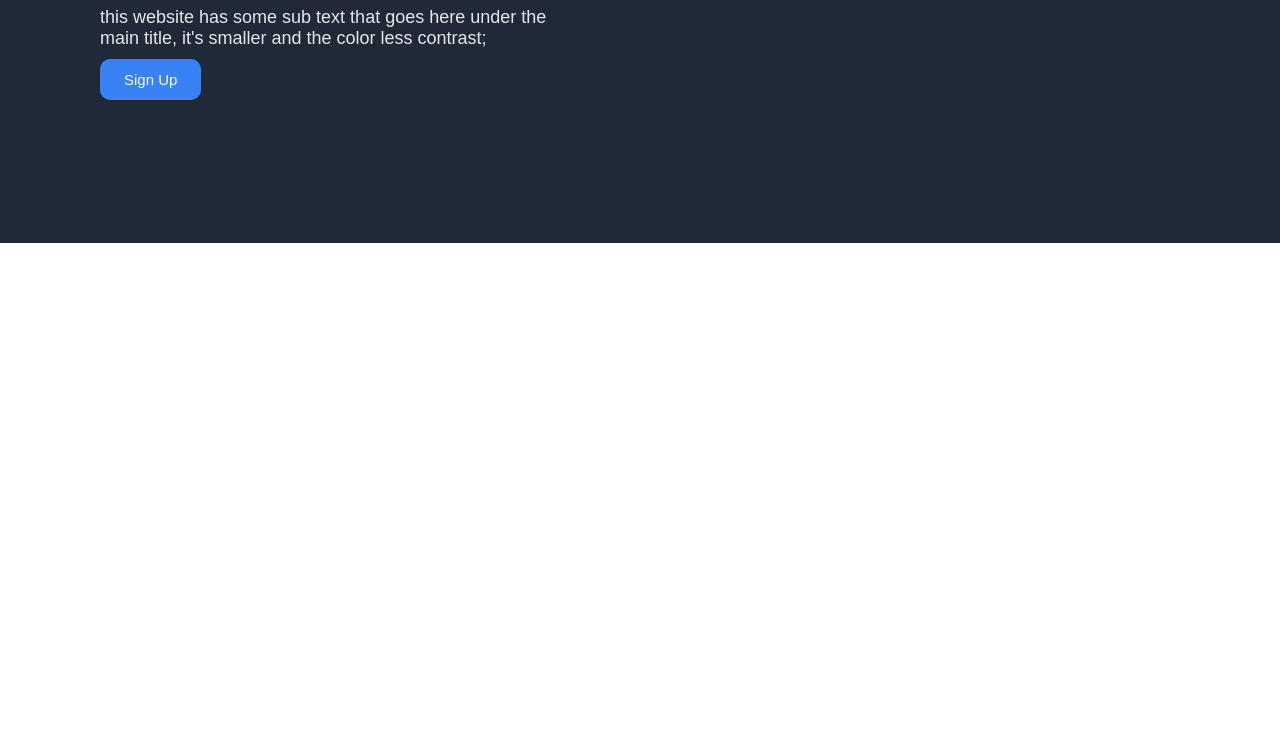
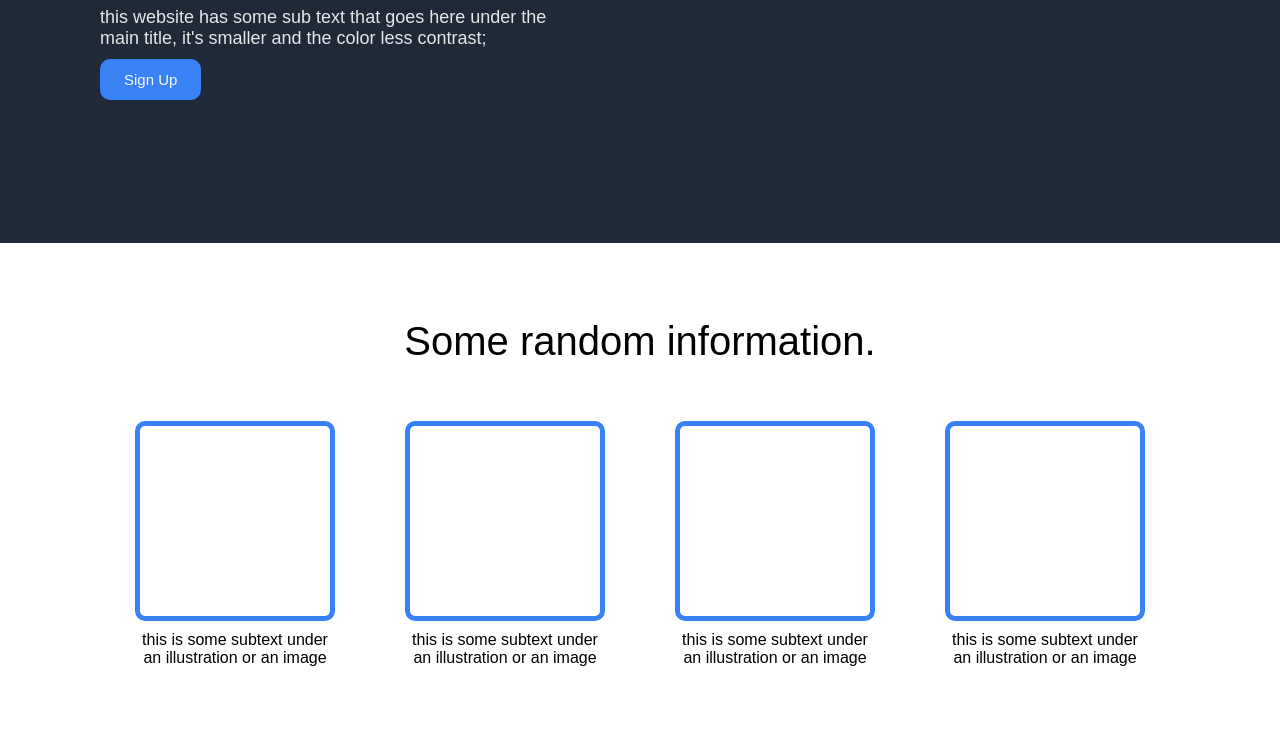
Before and after one commit to Omarkhaledkamal/landing_page, a plain HTML site: page index.html in a window 1280 px wide. Shown: the part 325-1068 px from the top of the page. Before the commit the page ends 800 px from the top, so only its background shows below. Drawn offline with Linux system fonts and the light colour scheme.

Commit message:
now section 2 is symmetrical !

```diff
--- a/css/style.css
+++ b/css/style.css
@@ -60,7 +60,8 @@ a {
 }
 
 .one,
-header {
+header,
+.two {
   display: flex;
   justify-content: center;
   align-items: center;
@@ -78,15 +79,18 @@ header .header {
   padding: 20px;
 }
 
+section {
+  display: flex;
+  width: 1120px;
+  padding: 20px;
+}
+
 .one {
   background-color: #1f2937;
   height: 500px;
 }
 
 .one section {
-  display: flex;
-  width: 1120px;
-  padding: 20px;
   justify-content: space-between;
 }
 
@@ -128,3 +132,38 @@ header .header {
   align-self: flex-start;
   font-size: 15px;
 }
+
+.two section{
+  display: flex;
+  flex-direction: column;
+  height: 500px;
+  justify-content: space-evenly;
+  align-items: center;
+  text-align: center;
+}
+
+.two .heading {
+  font-size: 40px;
+}
+
+.two .container {
+  display: flex;
+  justify-content: space-around;
+  width: 100%;
+}
+
+.two .container .image {
+  height: 200px;
+  width: 200px;
+  border: 5px solid #3882f6;
+  border-radius: 10px;
+  margin-bottom: 10px;
+}
+
+.two .card {
+  display: flex;
+  flex-direction: column;
+  justify-content: center;
+  align-items: center;
+  width: 200px;
+}
--- a/index.html
+++ b/index.html
@@ -40,5 +40,30 @@
       </div>
     </section>
   </div>
+  <div class="two">
+    <section>
+      <div class="heading">
+        Some random information.
+      </div>
+      <div class="container">
+        <div class="card">
+          <div class="image"></div>
+          <p>this is some subtext under an illustration or an image</p>
+        </div>
+        <div class="card">
+          <div class="image"></div>
+          <p>this is some subtext under an illustration or an image</p>
+        </div>
+        <div class="card">
+          <div class="image"></div>
+          <p>this is some subtext under an illustration or an image</p>
+        </div>
+        <div class="card">
+          <div class="image"></div>
+          <p>this is some subtext under an illustration or an image</p>
+        </div>
+      </div>
+    </section>
+  </div>
 </body>
 </html>
```
